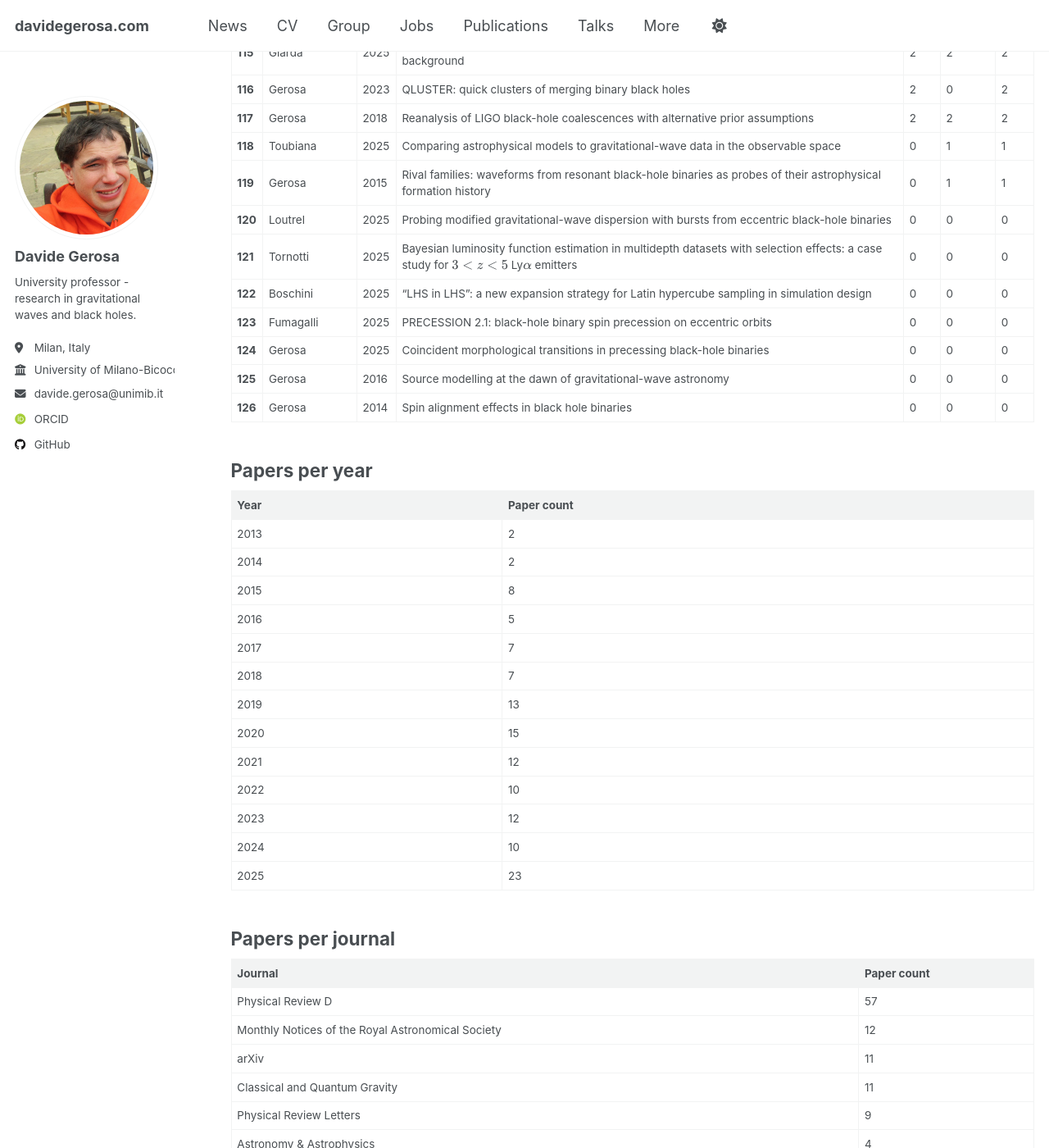
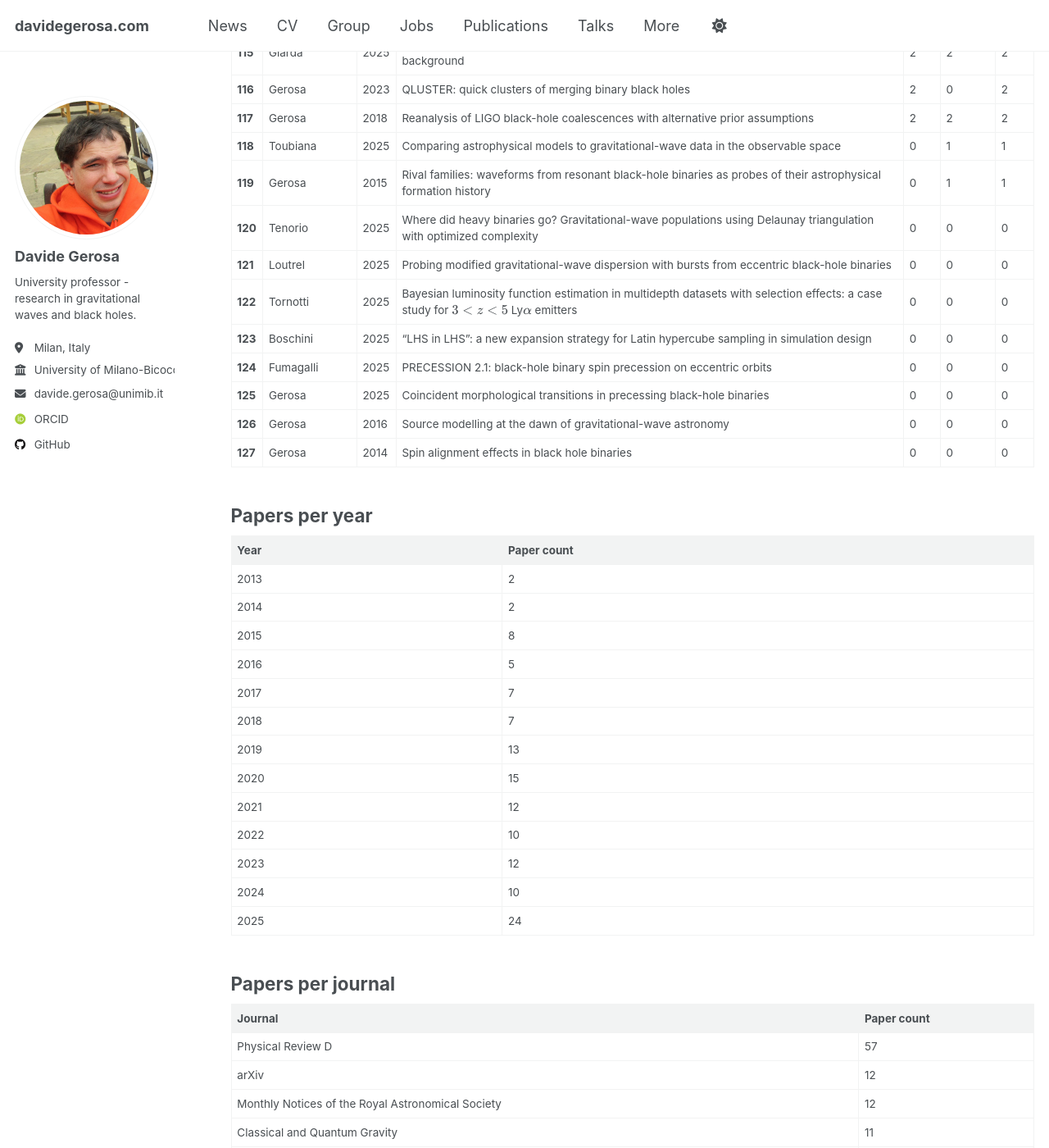
Before and after one commit to dgerosa/website, a Jekyll site: the page built from _pages/citations.md, in a window 1280 px wide and 1400 px high, scrolled down 5143 px. Shown: the whole window at 82% size. Built offline with Jekyll 4.4.1, drawn with Linux system fonts in a browser that asks for light colours; some web fonts are replaced; some of the changed text lies outside the part shown.

Commit message:
Website update from workflow

```diff
--- a/_pages/_citations.md
+++ b/_pages/_citations.md
@@ -128,13 +128,14 @@
 | **117** | Gerosa | 2018 | Reanalysis of LIGO black-hole coalescences with alternative prior assumptions | 2 | 2 | 2 |
 | **118** | Toubiana | 2025 | Comparing astrophysical models to gravitational-wave data in the observable space | 0 | 1 | 1 |
 | **119** | Gerosa | 2015 | Rival families: waveforms from resonant black-hole binaries as probes of their astrophysical formation history | 0 | 1 | 1 |
-| **120** | Loutrel | 2025 | Probing modified gravitational-wave dispersion with bursts from eccentric black-hole binaries | 0 | 0 | 0 |
-| **121** | Tornotti | 2025 | Bayesian luminosity function estimation in multidepth datasets with selection effects: a case study for $$3<z<5$$ Ly$$\alpha$$ emitters | 0 | 0 | 0 |
-| **122** | Boschini | 2025 | “LHS in LHS”: a new expansion strategy for Latin hypercube sampling in simulation design | 0 | 0 | 0 |
-| **123** | Fumagalli | 2025 | PRECESSION 2.1: black-hole binary spin precession on eccentric orbits | 0 | 0 | 0 |
-| **124** | Gerosa | 2025 | Coincident morphological transitions in precessing black-hole binaries | 0 | 0 | 0 |
-| **125** | Gerosa | 2016 | Source modelling at the dawn of gravitational-wave astronomy | 0 | 0 | 0 |
-| **126** | Gerosa | 2014 | Spin alignment effects in black hole binaries | 0 | 0 | 0 |
+| **120** | Tenorio | 2025 | Where did heavy binaries go? Gravitational-wave populations using Delaunay triangulation with optimized complexity | 0 | 0 | 0 |
+| **121** | Loutrel | 2025 | Probing modified gravitational-wave dispersion with bursts from eccentric black-hole binaries | 0 | 0 | 0 |
+| **122** | Tornotti | 2025 | Bayesian luminosity function estimation in multidepth datasets with selection effects: a case study for $$3<z<5$$ Ly$$\alpha$$ emitters | 0 | 0 | 0 |
+| **123** | Boschini | 2025 | “LHS in LHS”: a new expansion strategy for Latin hypercube sampling in simulation design | 0 | 0 | 0 |
+| **124** | Fumagalli | 2025 | PRECESSION 2.1: black-hole binary spin precession on eccentric orbits | 0 | 0 | 0 |
+| **125** | Gerosa | 2025 | Coincident morphological transitions in precessing black-hole binaries | 0 | 0 | 0 |
+| **126** | Gerosa | 2016 | Source modelling at the dawn of gravitational-wave astronomy | 0 | 0 | 0 |
+| **127** | Gerosa | 2014 | Spin alignment effects in black hole binaries | 0 | 0 | 0 |
 
 ## Papers per year
 
@@ -152,15 +153,15 @@
 | 2022 | 10 |
 | 2023 | 12 |
 | 2024 | 10 |
-| 2025 | 23 |
+| 2025 | 24 |
 
 ## Papers per journal
 
 | Journal | Paper count |
 |---------|--------------|
 | Physical Review D | 57 |
+| arXiv | 12 |
 | Monthly Notices of the Royal Astronomical Society | 12 |
-| arXiv | 11 |
 | Classical and Quantum Gravity | 11 |
 | Physical Review Letters | 9 |
 | Astronomy & Astrophysics | 4 |
```
Also changed, not shown: other parts of _pages/_citations.md (+2 -1 lines), _pages/_group.md (+1 -1 lines), _pages/_publications.md (+7 -2 lines), _pages/_talks.md (+1 -1 lines).
